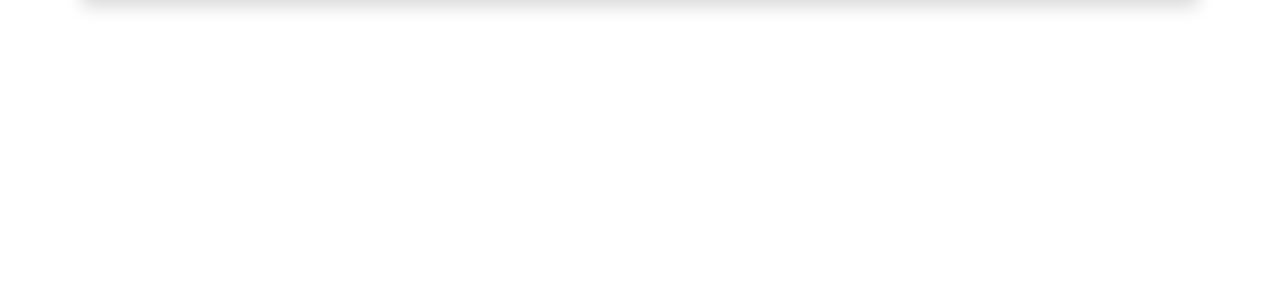
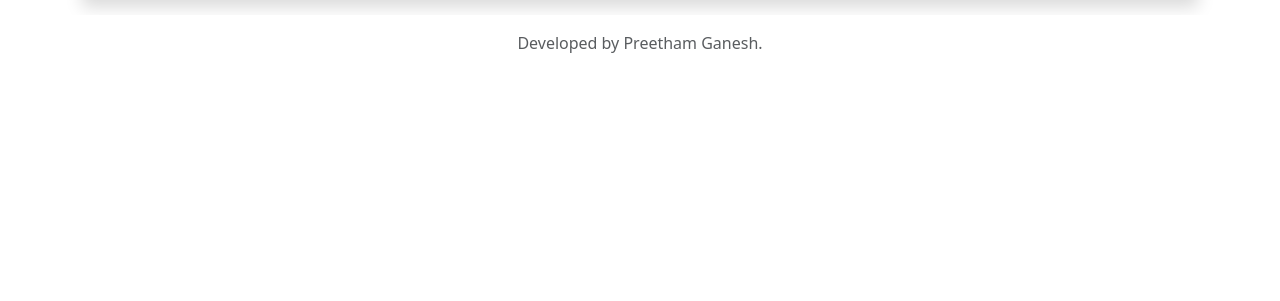
Before and after one commit to preetham-ganesh/ml-showcase, a Flask app: template digit-recognizer/templates/error.html in a window 1280 px wide. Shown: the part 499-800 px from the top of the page. Run offline with Flask 2, Linux system fonts and the light colour scheme; the template is opened without the code that fills it, so the values that code supplies are empty.

Commit message:
[#4] added footer section error.html.

```diff
--- a/digit-recognizer/templates/error.html
+++ b/digit-recognizer/templates/error.html
@@ -73,5 +73,10 @@
         </div>
       </div>
     </section>
+    <footer class="footer mt-auto py-3 bg-white">
+      <div class="container text-center">
+        <p class="text-muted">Developed by Preetham Ganesh.</p>
+      </div>
+    </footer>
   </body>
 </html>
```
